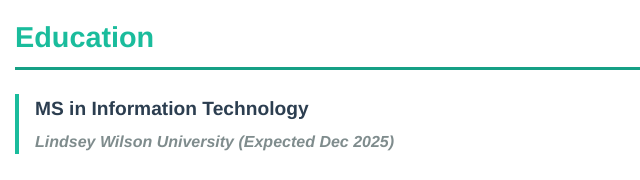
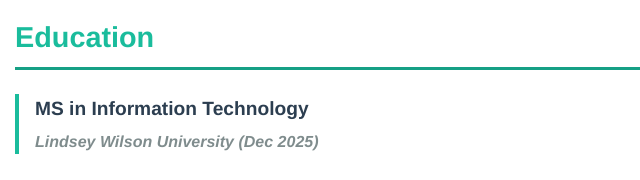
Before and after one commit to piyushm97/piyush-portfolio, a plain HTML site: page index.html in a window 1280 px wide. Shown: the part 2460-2640 px from the top of the page, 239-879 px from the left. Drawn offline with Linux system fonts and the light colour scheme.

Commit message:
Update index.html

```diff
--- a/index.html
+++ b/index.html
@@ -275,7 +275,7 @@
       <ul class="education-list">
         <li class="education-item">
           <div class="item-title">MS in Information Technology</div>
-          <div class="item-subtitle">Lindsey Wilson University (Expected Dec 2025)</div>
+          <div class="item-subtitle">Lindsey Wilson University (Dec 2025)</div>
         </li>
         <li class="education-item">
           <div class="item-title">MS in Business Analytics</div>
```
